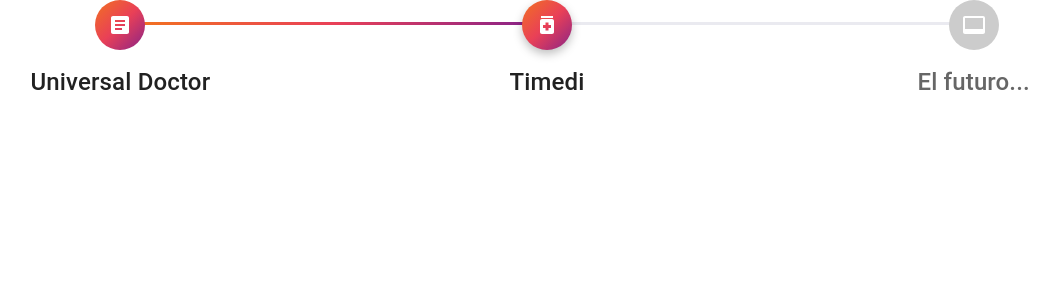
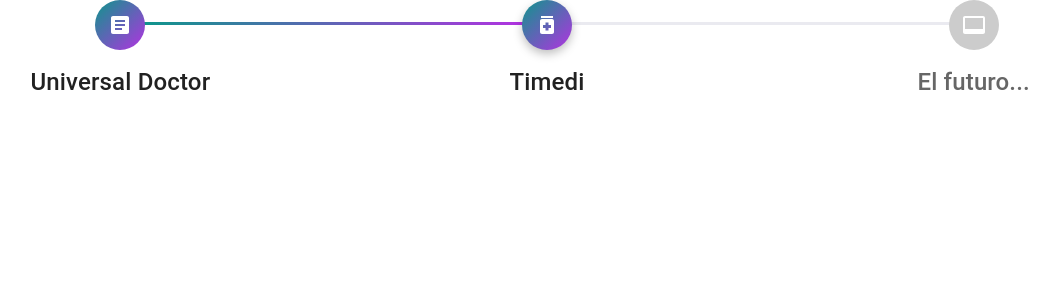
Before and after one commit to JRomeroSuarez/Jordi-portfolio, a Next.js app: page /components/TimelineBar in a window 1280 px wide. Shown: the top 300 px of the page, without its empty margins (93-1152 px from the left). Built offline with nearby package versions, Linux system fonts and the light colour scheme.

Commit message:
Changed color

```diff
--- a/pages/components/TimelineBar.js
+++ b/pages/components/TimelineBar.js
@@ -24,13 +24,13 @@
     [`&.${stepConnectorClasses.active}`]: {
         [`& .${stepConnectorClasses.line}`]: {
             backgroundImage:
-                'linear-gradient( 95deg,rgb(242,113,33) 0%,rgb(233,64,87) 50%,rgb(138,35,135) 100%)',
+                ' linear-gradient(95deg, hsla(175, 84%, 32%, 1) 0%, hsla(284, 75%, 54%, 1) 100%);',
         },
     },
     [`&.${stepConnectorClasses.completed}`]: {
         [`& .${stepConnectorClasses.line}`]: {
             backgroundImage:
-                'linear-gradient( 95deg,rgb(242,113,33) 0%,rgb(233,64,87) 50%,rgb(138,35,135) 100%)',
+                ' linear-gradient(95deg, hsla(175, 84%, 32%, 1) 0%, hsla(284, 75%, 54%, 1) 100%);',
         },
     },
     [`& .${stepConnectorClasses.line}`]: {
@@ -54,12 +54,12 @@
     alignItems: 'center',
     ...(ownerState.active && {
         backgroundImage:
-            'linear-gradient( 136deg, rgb(242,113,33) 0%, rgb(233,64,87) 50%, rgb(138,35,135) 100%)',
+            'linear-gradient( 136deg, hsla(175, 84%, 32%, 1) 0%, hsla(284, 75%, 54%, 1) 100%)',
         boxShadow: '0 4px 10px 0 rgba(0,0,0,.25)',
     }),
     ...(ownerState.completed && {
         backgroundImage:
-            'linear-gradient( 136deg, rgb(242,113,33) 0%, rgb(233,64,87) 50%, rgb(138,35,135) 100%)',
+            'linear-gradient( 136deg, hsla(175, 84%, 32%, 1) 0%, hsla(284, 75%, 54%, 1) 100%)',
     }),
 }));
 
```
